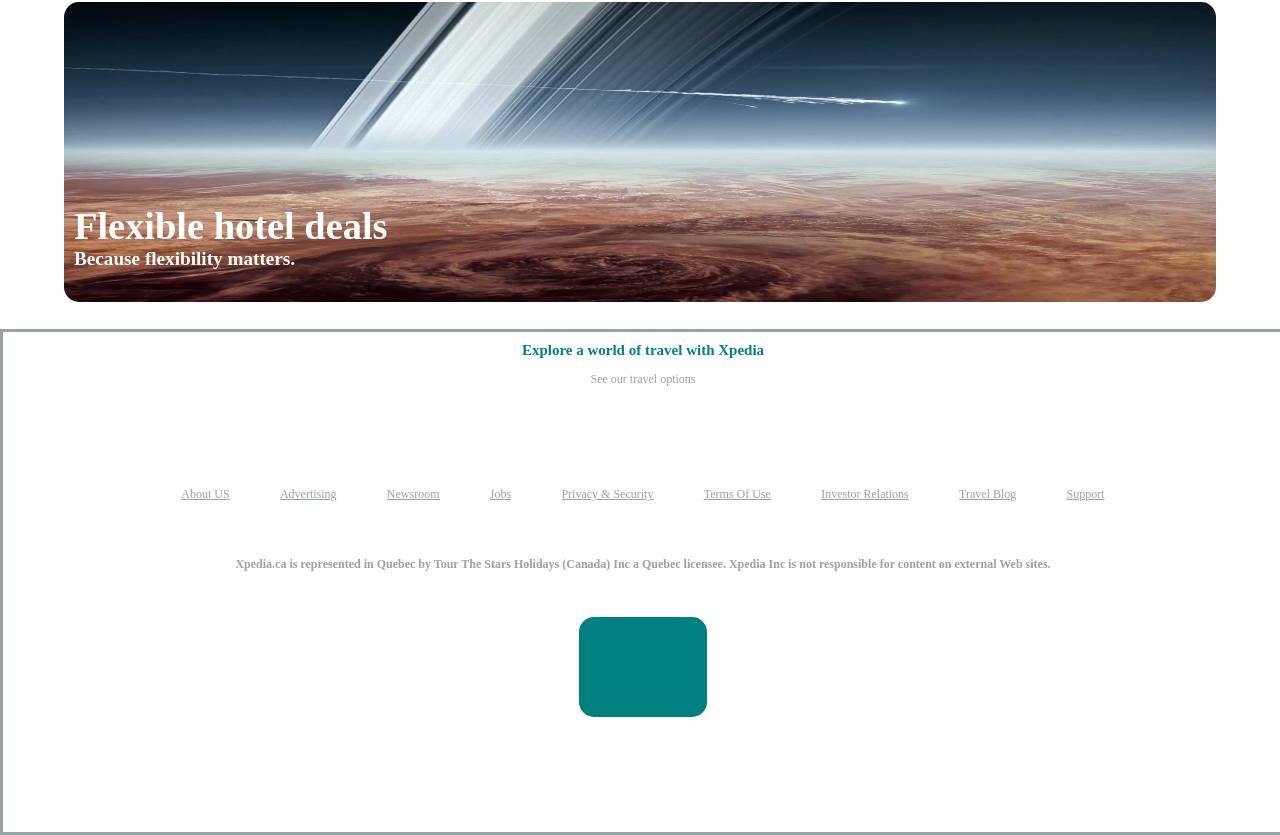
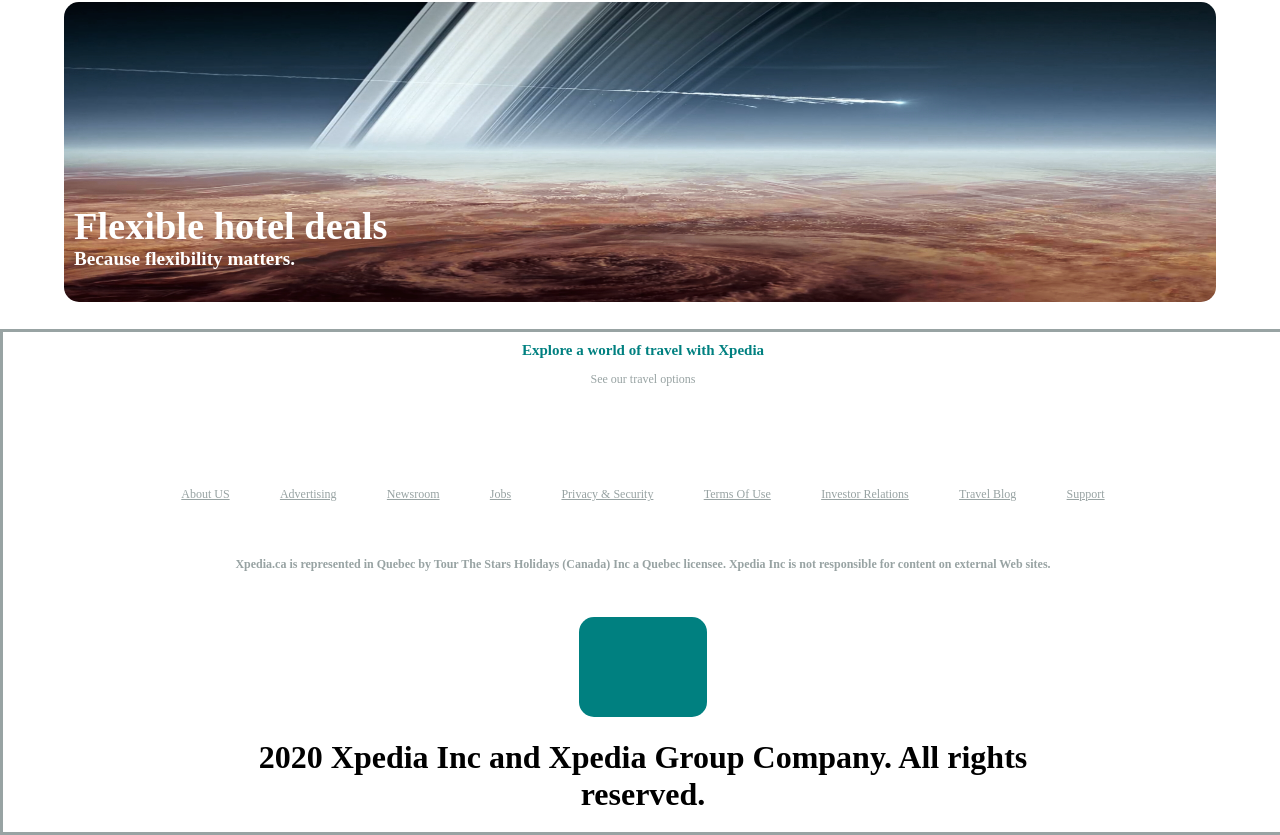
Before and after one commit to MikeTheFyke/Xpedia, a Vue app: page / in a window 1280 px wide. Shown: the part 2371-3206 px from the top of the page. Built offline with nearby package versions, Linux system fonts and the light colour scheme; a web font is replaced by a local one.

Commit message:
Added Footer-Copyright-Text to container

```diff
--- a/src/components/Footer.vue
+++ b/src/components/Footer.vue
@@ -20,7 +20,7 @@
         </div>
         <div id="External-Image-Link"></div>
         <div id="Footer-Copyright">
-
+            <h1 id="Footer-Copyright-Text">2020 Xpedia Inc and Xpedia Group Company. All rights reserved.</h1>
         </div>
     </div>
 </template>
@@ -106,4 +106,8 @@
     text-align: center;
 }
 
+#Footer-Copyright-Text{
+
+}
+
 </style>
```
